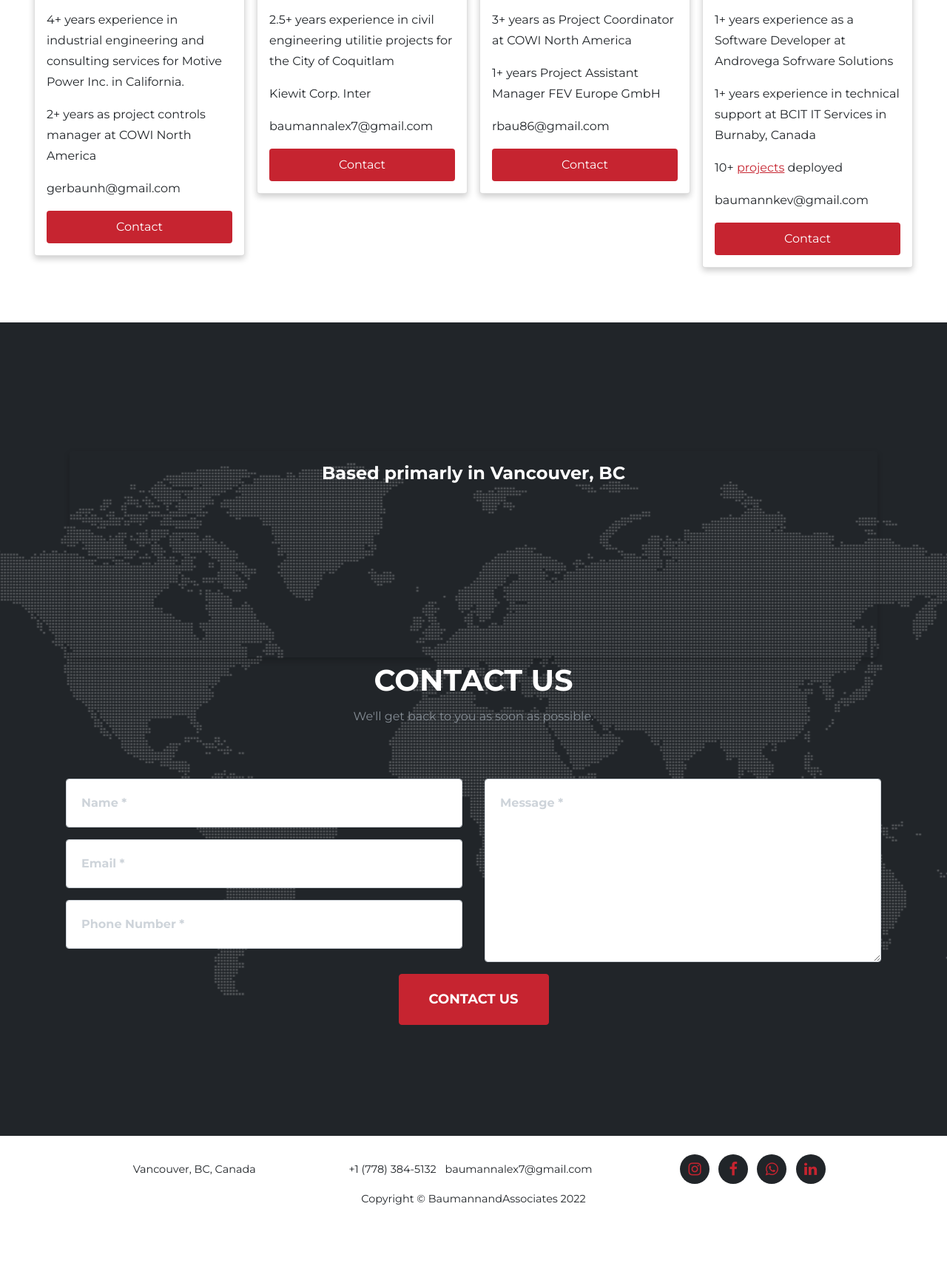
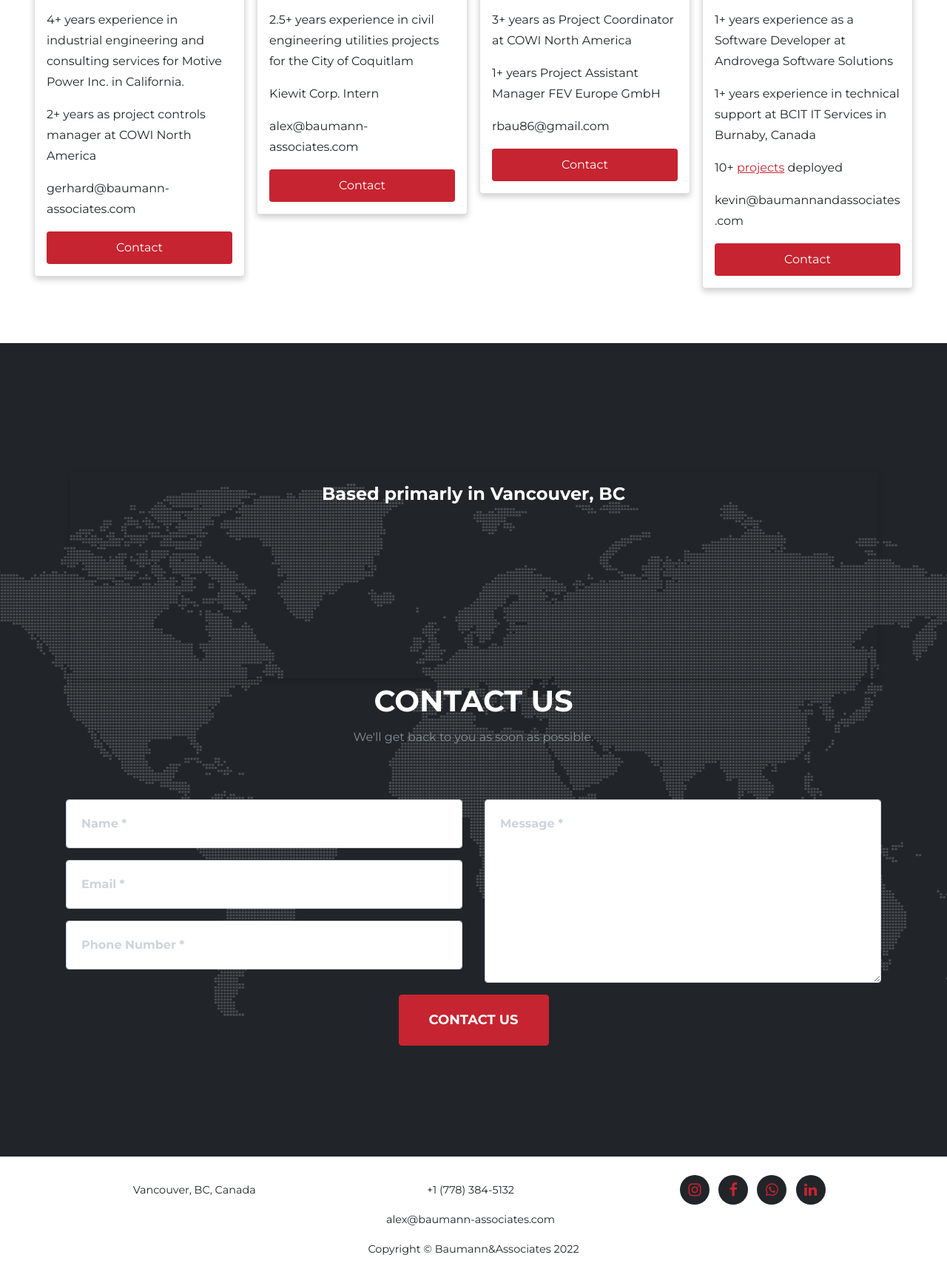
Before and after one commit to baumannkev/baumannandassociates, a plain HTML site: page about.html in a window 1280 px wide. Shown: the part 1627-3362 px from the top of the page at 74% size. Before the commit the page ends 3309 px from the top, so only its background shows below. Drawn offline with nearby package versions, Linux system fonts and the light colour scheme; some packages are replaced by stand-ins of ours; a script that the page names is missing.

Commit message:
Minor changes

```diff
--- a/about.html
+++ b/about.html
@@ -72,7 +72,7 @@
                         <p>4+ years experience in industrial engineering and consulting services for Motive Power Inc. in California.
                         </p>
                         <p>2+ years as project controls manager at COWI North America</p>
-                        <p>gerbaunh@gmail.com</p>
+                        <p>gerhard@baumann-associates.com</p>
                         <p><button class="button">Contact</button></p>
                     </div>
                 </div>
@@ -84,9 +84,9 @@
                     <div class="container">
                         <h2>Alexander Baumann</h2>
                         <p class="title">A.Sc.T – B.Eng Candidate</p>
-                        <p>2.5+ years experience in civil engineering utilitie projects for the City of Coquitlam</p>
-                        <p>Kiewit Corp. Inter</p>
-                        <p>baumannalex7@gmail.com</p>
+                        <p>2.5+ years experience in civil engineering utilities projects for the City of Coquitlam</p>
+                        <p>Kiewit Corp. Intern</p>
+                        <p>alex@baumann-associates.com</p>
                         <p><button class="button">Contact</button></p>
                     </div>
                 </div>
@@ -111,10 +111,10 @@
                     <div class="container">
                         <h2>Kevin Baumann</h2>
                         <p class="title">Software Developer</p>
-                        <p>1+ years experience as a Software Developer at Androvega Sofrware Solutions</p>
+                        <p>1+ years experience as a Software Developer at Androvega Software Solutions</p>
                         <p>1+ years experience in technical support at BCIT IT Services in Burnaby, Canada</p>
                         <p>10+ <a href="https://kevinbaumann.ca">projects</a> deployed</p>
-                        <p>baumannkev@gmail.com</p>
+                        <p>kevin@baumannandassociates.com</p>
                         <p><button class="button">Contact</button></p>
                     </div>
                 </div>
@@ -199,7 +199,7 @@
                 Host: "smtp.gmail.com",
                 Username: 'baumannkev@gmail.com',
                 Password: "aipodisikqqzckav",
-                To: "baumannalex7@gmail.com",
+                To: "alex@baumann-associates.com",
                 From: email,
                 Subject: subject,
                 Body: `
@@ -221,8 +221,8 @@
                         <ul class="list-inline">
                             <li class="list-inline-item">+1 (778) 384-5132
                             </li>
-                            <li class="list-inline-item">baumannalex7@gmail.com</li>
-                            <li class="list-inline-item">Copyright&nbsp;© BaumannandAssociates
+                            <li class="list-inline-item">alex@baumann-associates.com</li>
+                            <li class="list-inline-item">Copyright&nbsp;© Baumann&Associates
                                 2022</li>
                         </ul>
                     </span>
```
Also changed, not shown: index.html (+1 -7 lines).
